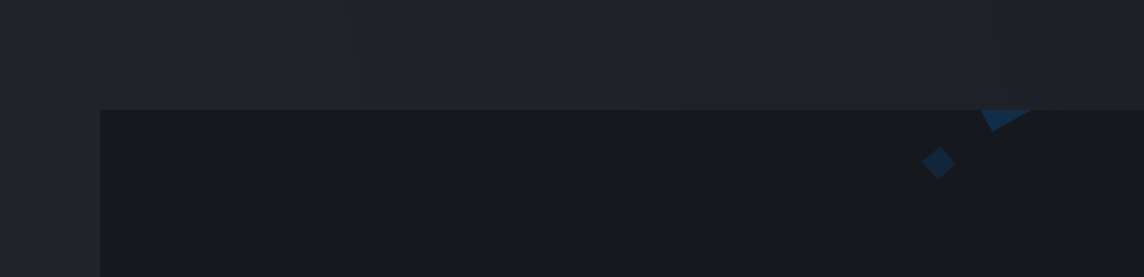
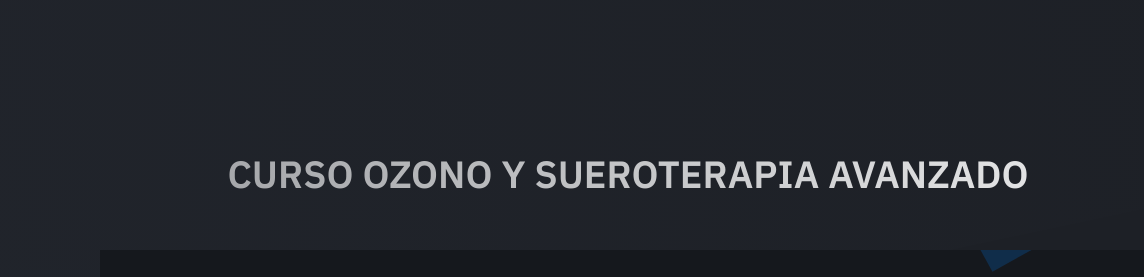
Before and after one commit to suglugr/acmerein, a plain HTML site: page cursos.html in a window 1280 px wide. Shown: the part 248-525 px from the top of the page, 0-1144 px from the left. Drawn offline with nearby package versions, Linux system fonts and the light colour scheme; grey boxes are pictures that could not be loaded.

Commit message:
mockup preview ready to deploy, missing gineco

```diff
--- a/cursos.html
+++ b/cursos.html
@@ -107,6 +107,12 @@
 
                             <!-- Ozono y SUEROTERAPIA -->
 
+                            <section class= " cta section" style="padding-top: 2em;">
+                                <div class="pricing-header text-center">
+                                    <h2 class="section-title mt-0">CURSO OZONO Y SUEROTERAPIA AVANZADO </h2>
+                                    <!-- <p class="section-paragraph mb-0">Aspectos practicos y Fundamentos de la ozonoterapia</p> -->
+                                </div>
+                            </section>
 
                             <section class="cta section">
                                 <div class="container" style="padding-bottom: 2em;">
@@ -212,7 +218,7 @@
 
             <!-- curso Gineco -->
 
-            <section class= " cta section" style="padding-top: 2em;">
+            <!-- <section class= " cta section" style="padding-top: 2em;">
                 <div class="pricing-header text-center">
                     <h2 class="section-title mt-0">CURSO ONLINE </h2>
                     <p class="section-paragraph mb-0">Aspectos practicos y Fundamentos de la ozonoterapia</p>
@@ -241,7 +247,7 @@
 						</div>
 					</div>
 				</div>
-			</section>
+			</section>   -->
 
 
         </main>
```
